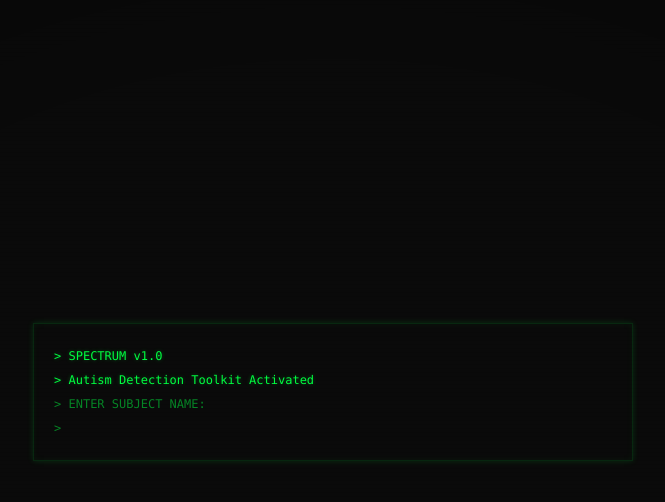
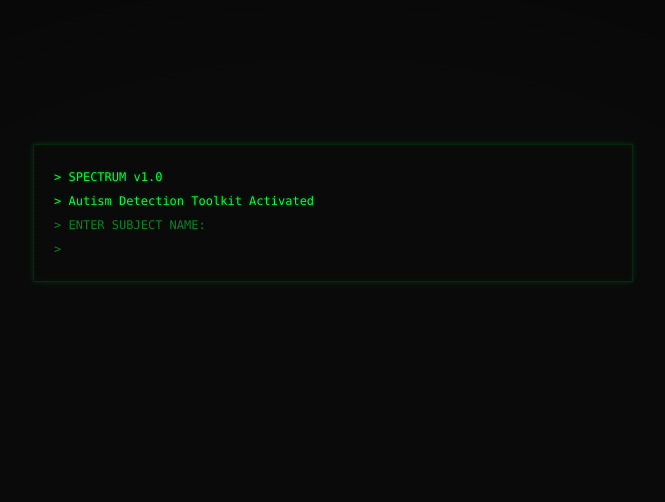
Before and after one commit to GodotH/spectrum, a React (Vite) app: page / in a window 1280 px wide. Shown: the top 502 px of the page, without its empty margins (307-972 px from the left). Built offline with nearby package versions, Linux system fonts and the light colour scheme.

Commit message:
fix: terminal anchored to top — expands downward without shifting
Co-Authored-By: Claude Opus 4.6 (1M context) <noreply@anthropic.com>

```diff
--- a/src/components/WelcomeScreen.tsx
+++ b/src/components/WelcomeScreen.tsx
@@ -128,7 +128,7 @@ export default function WelcomeScreen({ onStart, onResume, onHistory }: Props) {
   };
 
   return (
-    <div className="flex min-h-screen items-center justify-center px-4 py-6 sm:p-6">
+    <div className="flex min-h-screen items-start justify-center px-4 pt-[15vh] pb-6 sm:pt-[18vh] sm:px-6">
       <div className="w-full max-w-[600px]">
         {/* Single terminal window */}
         <div className="border border-terminal-border p-5 border-glow-green font-mono text-xs leading-6">
```
